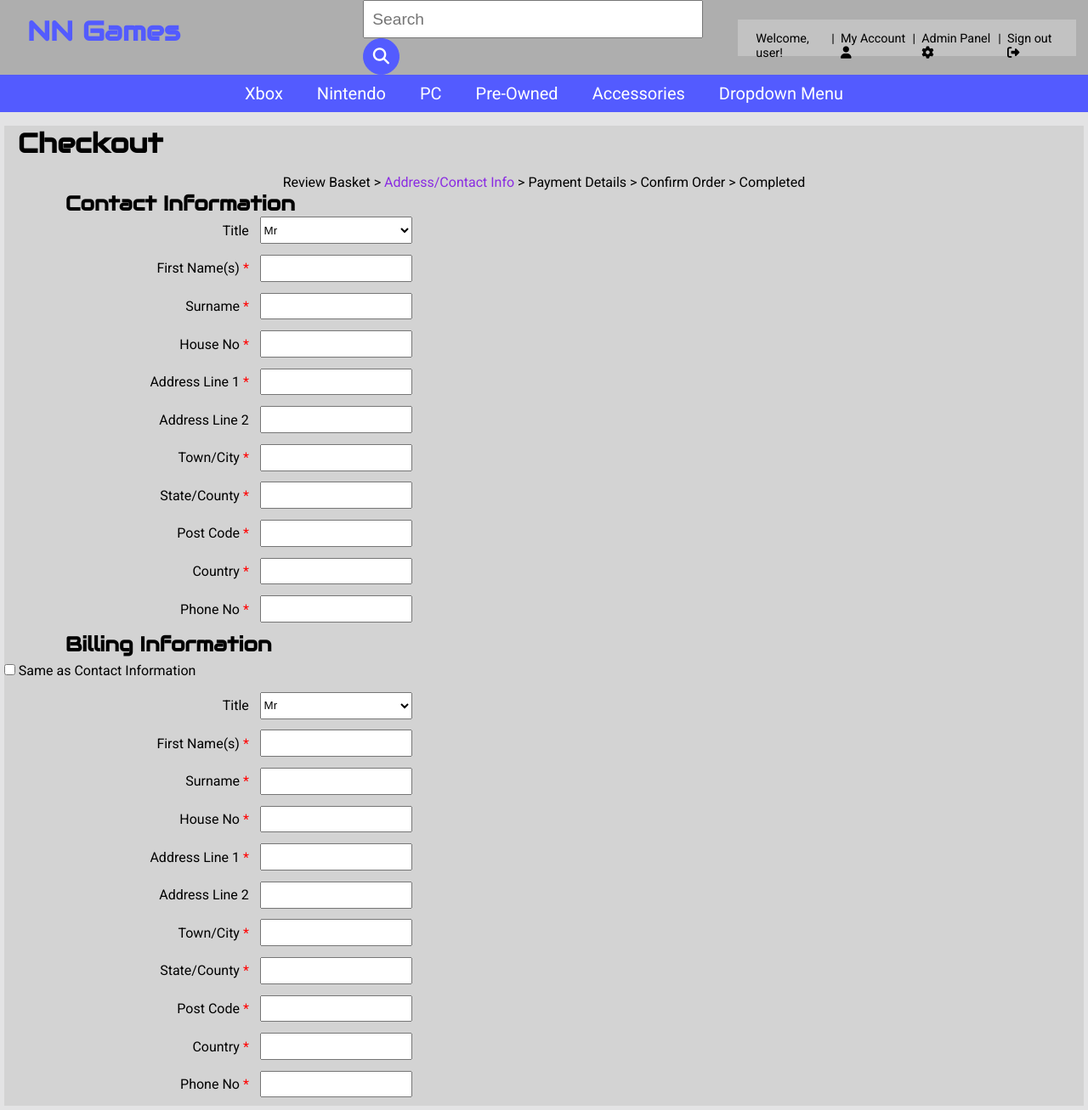
After one commit to cleanycloth/csy2027, a PHP site: page /checkoutaddress.php in a window 1280 px wide. The commit adds this page. Shown: the whole page at 85% size. Run offline with PHP 8.4, Linux system fonts and the light colour scheme; some libraries are stand-ins or nearby versions.

Commit message:
checkout
some checkout pages and css styling

```diff
--- /dev/null
+++ b/public/checkoutaddress.php
@@ -0,0 +1,142 @@
+<!DOCTYPE html>
+<html>
+    <head>
+        <!-- Font Awesome Icons - https://fontawesome.com/ -->
+        <script src="https://kit.fontawesome.com/04ac565eb5.js" crossorigin="anonymous"></script>
+        <!-- Slick Slider Styling - https://kenwheeler.github.io/slick/ -->
+        <link rel="stylesheet" type="text/css" href="js/slick/slick.css"/>
+        <link rel="stylesheet" type="text/css" href="js/slick/slick-theme.css"/>
+        <!-- NN Games Stylesheets -->
+        <link rel="stylesheet" type="text/css" href="styles/style.css">
+        <link rel="stylesheet" type="text/css" href="styles/fonts.css">
+        <title>NN Games - Page Name</title>
+    </head>
+
+    <body>
+        <!-- Header -->
+        <header class="site-header">
+            <div class="logo">
+                <a href="/"><h1>NN Games</h1></a>
+            </div>
+
+            <div class="search">
+                <form action="" method="get">
+                    <input type="search" name="search" placeholder="Search">
+                    <button type="submit"><i class="fas fa-search"></i></button>
+                </form>
+            </div>
+
+            <div class="user-options">
+                <!-- Signed Out -->
+                <!--
+                <ul>
+                    <li><a href="#">Sign in <i class="fas fa-sign-in-alt"></i></a></li> |
+                    <li><a href="#">Register <i class="fas fa-user-plus"></i></a></li>
+                </ul>
+                -->
+
+                <!-- Signed In -->
+                <ul>
+                    <p>Welcome, user!</p> |
+                    <li><a href="#">My Account <i class="fas fa-user"></i></a></li> |
+                    <li><a href="#">Admin Panel <i class="fas fa-cog"></i></a></li> |
+                    <li><a href="#">Sign out <i class="fas fa-sign-out-alt"></i></a></li>
+                </ul>
+            </div>
+        </header>
+
+        <!-- Navigation Bar -->
+        <nav class="site-nav">
+            <ul>
+                <li><a href="#">Xbox</a></li>
+                <li><a href="#">Nintendo</a></li>
+                <li><a href="#">PC</a></li>
+                <li><a href="#">Pre-Owned</a></li>
+                <li><a href="#">Accessories</a></li>
+                <li class="dropdown">
+                    <!-- <i class="fas fa-chevron-up"></i> -->
+                    <a href="#">Dropdown Menu</a>
+                    <ul>
+                        <li><a href="#">Item 1</a></li>
+                        <li><a href="#">Item 2</a></li>
+                        <li><a href="#">Item 3</a></li>
+                    </ul>
+                </li>
+            </ul>
+        </nav>
+<main>
+<div class="checkout">
+    <h1>Checkout</h1>
+    <p>Review Basket > <span class =currentpage> Address/Contact Info</span> > Payment Details > Confirm Order > Completed </p>
+    <h2>Contact Information</h2>
+    <form action="" method="get">
+             <div class="fields">
+                        <label for="title-field">Title</label>
+                        <select name="title-field" id="title">
+                            <option value="Mr">Mr</option>
+                            <option value="Mrs">Mrs</option>
+                            <option value="Miss">Miss</option>
+                        </select>
+                        <label class="required" for="firstnames">First Name(s)</label>
+                        <input type="text" name="firstnames" required>
+
+                        <label class="required" for="surnamme">Surname</label>
+                        <input type="text" name="surname" required>
+                        <label class="required" for="houseno">House No</label>
+                        <input type="text" name="houseno" required>
+                        <label class="required" for="addressline1">Address Line 1</label>
+                        <input type="text" name="addressline1" required>
+                        <label for="addressline2">Address Line 2</label>
+                        <input type="text" name="addressline2">
+                        <label class="required" for="towncity">Town/City</label>
+                        <input type="text" name="towncity" required>
+                        <label class="required" for="statecounty">State/County</label>
+                        <input type="text" name="statecounty" required>
+                        <label class="required" for="postcode">Post Code</label>
+                        <input type="text" name="postcode" required>
+                        <label class="required" for="country">Country</label>
+                        <input type="text" name="country" required>
+                        <label class="required" for="phone">Phone No</label>
+                        <input type="tel" name="phone">
+                </div>
+            </form>
+            <h2>Billing Information</h2>
+                <form action="" method="get">
+                        <div class="checkboxes" id="checkboxes">
+                            <div class="checkbox">
+                                <input type="checkbox" name="sameinfo" id="check-1" value="1">
+                                <label for="checkbox">Same as Contact Information</label>
+                            </div>
+                        </div>
+                    <div class="fields">
+                        <label for="title-field">Title</label>
+                        <select name="title-field" id="title">
+                            <option value="Mr">Mr</option>
+                            <option value="Mrs">Mrs</option>
+                            <option value="Miss">Miss</option>
+                        </select>
+                        <label class="required" for="billfirstnames">First Name(s)</label>
+                        <input type="text" name="billfirstnames" required>
+
+                        <label class="required" for="billsurnamme">Surname</label>
+                        <input type="text" name="billsurname" required>
+                        <label class="required" for="billhouseno">House No</label>
+                        <input type="text" name="billhouseno" required>
+                        <label class="required" for="billaddressline1">Address Line 1</label>
+                        <input type="text" name="billaddressline1" required>
+                        <label for="billaddressline2">Address Line 2</label>
+                        <input type="text" name="billaddressline2">
+                        <label class="required" for="billtowncity">Town/City</label>
+                        <input type="text" name="billtowncity" required>
+                        <label class="required" for="billstatecounty">State/County</label>
+                        <input type="text" name="billstatecounty" required>
+                        <label class="required" for="billpostcode">Post Code</label>
+                        <input type="text" name="billpostcode" required>
+                        <label class="required" for="billcountry">Country</label>
+                        <input type="text" name="billcountry" required>
+                        <label class="required" for="billphone">Phone No</label>
+                        <input type="tel" name="billphone">
+                    </div>
+                </form>
+</div>
+</main>
--- a/public/styles/style.css
+++ b/public/styles/style.css
@@ -707,12 +707,16 @@ nav ul .dropdown:hover ul li a:active {
 }
 
 /* Main - Forms */
-.site-main form {
+.site-main form{
     margin: 0 auto;
     overflow: hidden;
     width: 34vw;
 }
-.site-main form h2 {
+.checkout form{
+    overflow: hidden;
+    width: 50vw;
+}
+.site-main form h2, .checkout form h2 {
     text-align: center;
 }
 .site-main form output {
@@ -725,24 +729,34 @@ nav ul .dropdown:hover ul li a:active {
     text-align: center;
     word-wrap: break-word;
 }
-.site-main form .fields {
+.checkout form output {
+    display: block;
+    color: red;
+    font-weight: bold;
+    font-style: italic;
+    margin: 0 auto 1em auto;
+    width: 24vw;
+    text-align: left;
+    word-wrap: break-word;
+}
+.site-main form .fields, .checkout form .fields{
     display: grid;
     grid-template-columns: max-content max-content;
     gap: 0.8em;
 }
-.site-main form .buttons {
+.site-main form .buttons, .checkout form.buttons {
     width: max-content;
     display: block;
 }
-.site-main form div, .site-main form input[type=submit], .site-main form button {
+.site-main form div, .site-main form input[type=submit], .site-main form button, .checkout form input [type=submit],.checkout form div, .checkout form button {
     margin: 0 auto 0.6em auto;
 }
-.site-main form label {
+.site-main form label, .checkout form label{
     padding: 0.4em 0 0.4em 0;
     width: 18em;
     text-align: right;
 }
-.site-main form .required::after {
+.site-main form .required::after, .checkout form .required::after {
     color: red;
     content: ' *';
 }
@@ -750,16 +764,24 @@ nav ul .dropdown:hover ul li a:active {
     padding: 0.4em;
     width: 14vw;
 }
-.site-main form input[type=file] {
+.checkout form input[type=text], .checkout form input[type=password], .checkout form input[type=email], .checkout form input[type=date], .checkout form input[type=time], .checkout form input[type=tel], .checkout form input[type=url], .checkout form input[type=number] {
+    padding: 0.4em;
+    width: 14vw;
+}
+.site-main form input[type=file],.checkout form input [type=file]{
     padding: 0.4em 0;
 }
-.site-main form .card-date {
+.site-main form .card-date, .checkout form .card-date{
     margin: 0;
 }
-.site-main form .card-date input {
+.site-main form .card-date input,.checkout form .card-date input {
     width: 2.2em;
 }
 .site-main form .radio-buttons, .site-main form .checkboxes, .site-main form .checkboxes-row, .site-main form .radio-buttons-row {
+    margin: 0;
+    padding: 0.4em 0;
+}
+.checkout form .radio-buttons, .checkout form .checkboxes, .checkout form .checkboxes-row, .checkout form .radio-buttons-row {
     margin: 0;
     padding: 0.4em 0;
 }
@@ -1049,5 +1095,41 @@ body::-webkit-scrollbar-thumb:horizontal {
 .return-to-top.extra-spacing {
     left: 84%;
 }
+/* Checkout Pages */
+.checkout {
+        background-color:rgb(211, 211, 211);
+        margin:0.3em;
+        border:0.3em;
+        border-color:white;
+}
+.currentpage {
+display: inline;
+color:blueviolet;
+}
+
+.checkout p{
+    text-align: center;
+}
+.checkout h1{
+    margin:0.5em;
+}
+.checkout h2{
+    margin-left:3em;
+}
+.checkout h3{
+    font-size:xx-large;
+}
+.checkout .completeform{
+text-align: center;
+align-content: center;
+font-family: sans-serif;
+}
+.checkout .completeform h2{
+    margin:0;
+}
+.checkout .completeform .button{
+    margin-left: 46%;
+    text-align: center;
+}
 
 /* Mobile Layout */
```
Also changed, not shown: other parts of public/styles/style.css (+24 -0 lines), NNGames/Routes.php (+12 -0 lines), public/checkoutcompleted.php (added, +81 -0 lines), public/checkoutpayment.php (added, +104 -0 lines).
